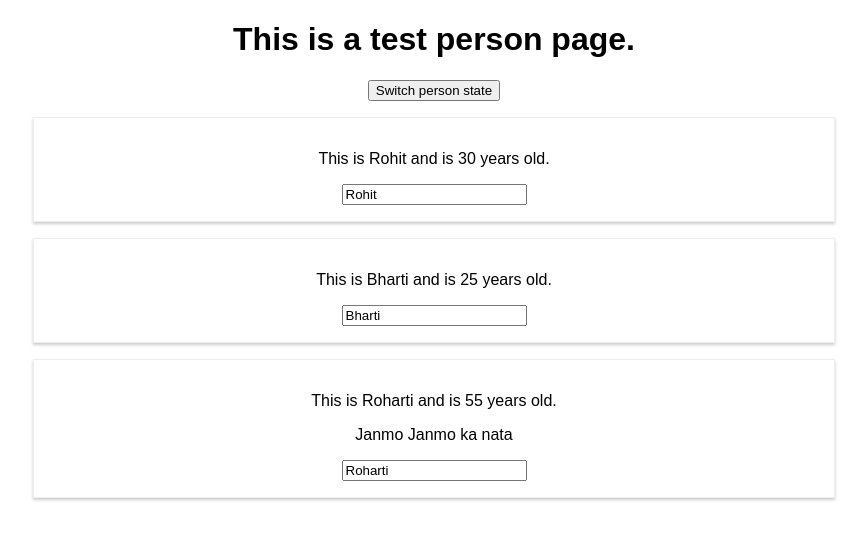
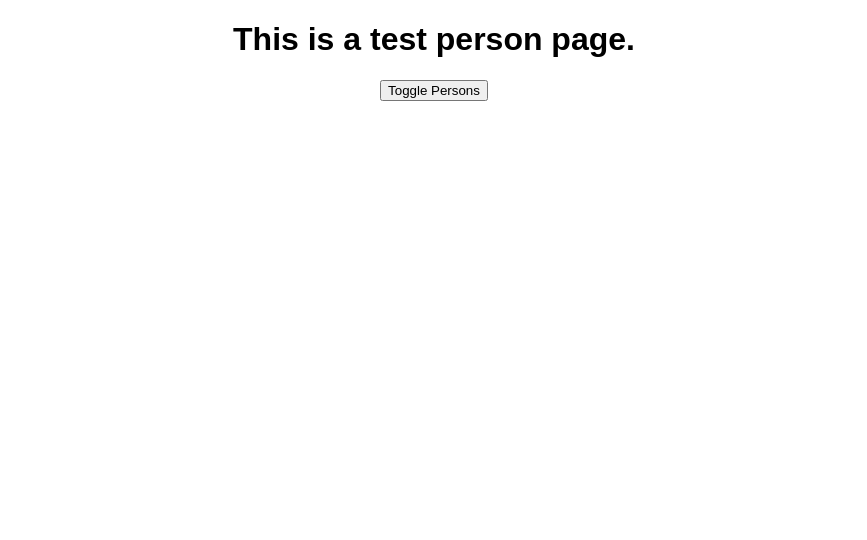
Before and after one commit to rogue29/ReactMadeSimple, a React (Create React App) app: page / in a window 1280 px wide. Shown: the top 540 px of the page, without its empty margins (206-1073 px from the left). Built offline with nearby package versions, Linux system fonts and the light colour scheme.

Commit message:
Rendering person conditionally

```diff
--- a/src/App.js
+++ b/src/App.js
@@ -10,6 +10,7 @@ class App extends Component {
       {name:"Bharti", age:25},
       {name:"Roharti", age:55}
     ],
+    visibility: false,
   };
 
   switchPersonStateHandler = () => {
@@ -20,6 +21,11 @@ class App extends Component {
         {name:"Roharti", age:55}
       ],
     });
+  }
+
+  togglePersonsHandler = () => {
+    let toggleVisibility = this.state.visibility;
+    this.setState({visibility : !toggleVisibility});
   }
 
   switchNameHandler = event => {
@@ -36,10 +42,14 @@ class App extends Component {
     return (
       <div className="App">
         <h1>This is a test person page.</h1>
-        <button onClick={this.switchPersonStateHandler}>Switch person state</button>
-        <Person name={this.state.persons[0].name} age={this.state.persons[0].age} />
-        <Person name={this.state.persons[1].name} age={this.state.persons[1].age} change={this.switchNameHandler}/>
-        <Person name={this.state.persons[2].name} age={this.state.persons[2].age}>Janmo Janmo ka nata</Person>
+        <button onClick={this.togglePersonsHandler}>Toggle Persons</button>
+        {this.state.visibility ?
+          <div>
+            <Person name={this.state.persons[0].name} age={this.state.persons[0].age} />
+            <Person name={this.state.persons[1].name} age={this.state.persons[1].age} change={this.switchNameHandler}/>
+            <Person name={this.state.persons[2].name} age={this.state.persons[2].age}>Janmo Janmo ka nata</Person>
+          </div> : null
+        }
       </div>
     );
   }
```
